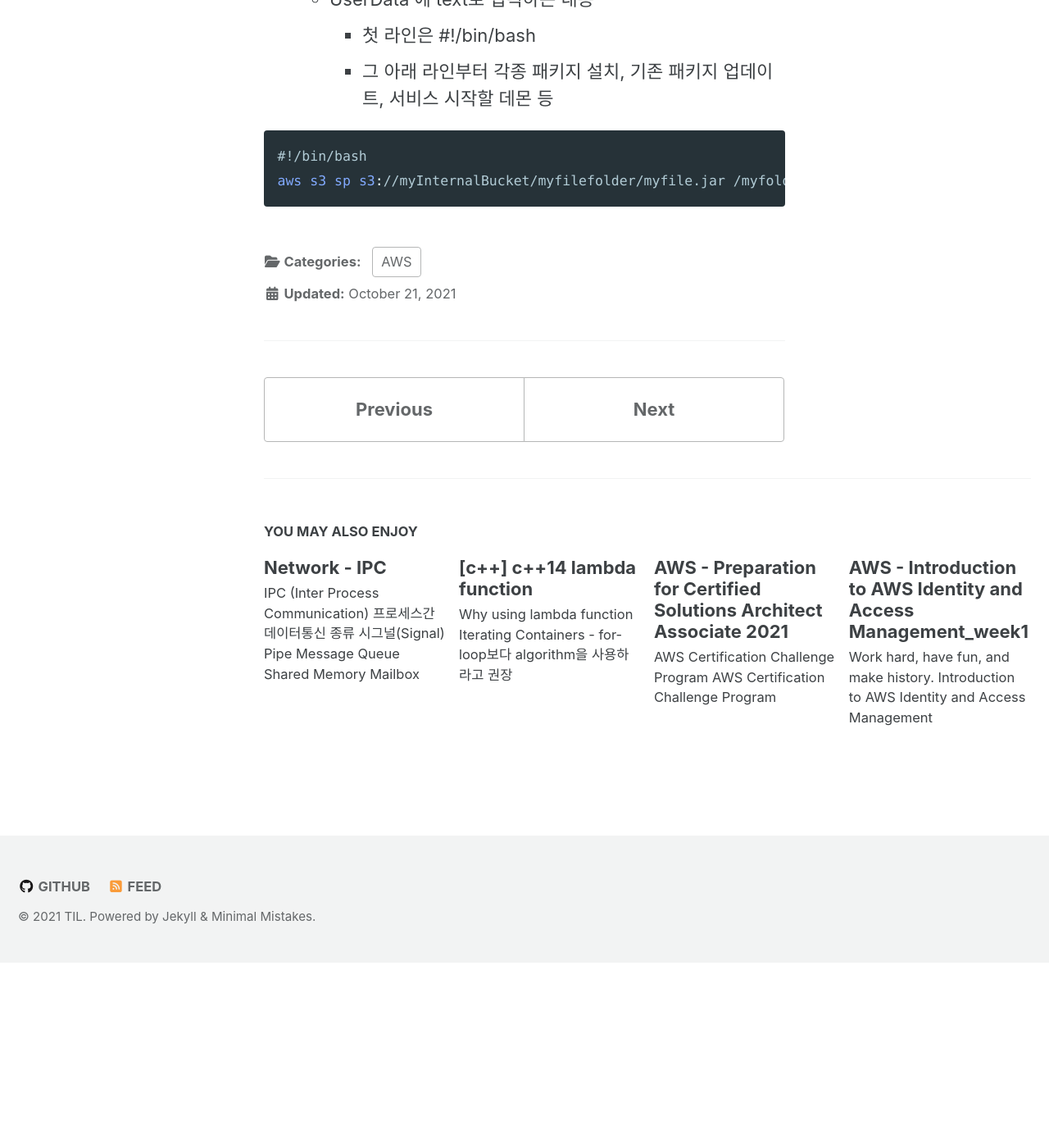
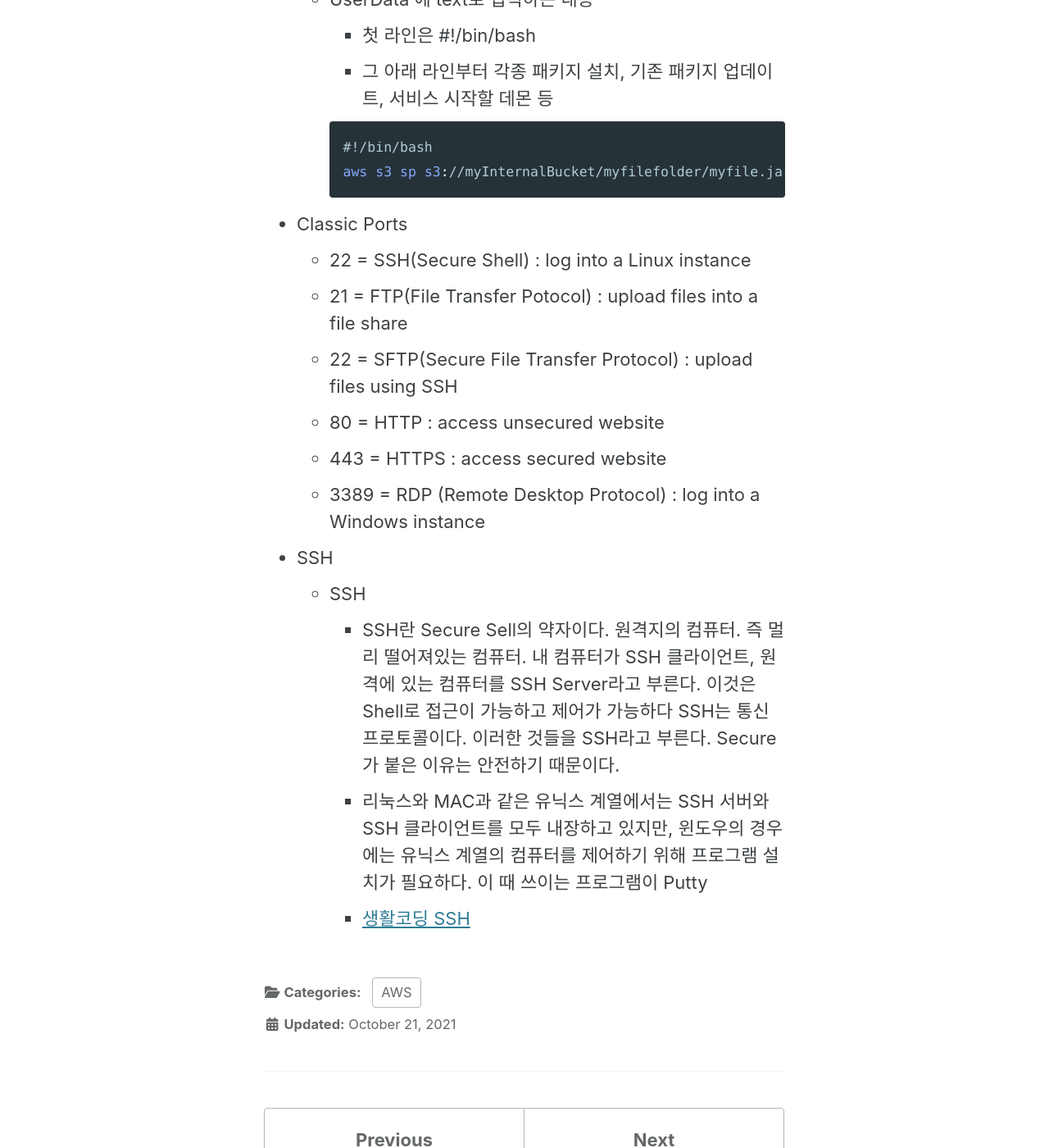
Before and after one commit to sujinsjlee/TIL, a Jekyll site: the page built from _posts/2021-10-21-Aws_ultimate_SAA.md, in a window 1280 px wide and 1400 px high, scrolled down 3306 px. Shown: the whole window at 82% size. Built offline with Jekyll 4.4.1, drawn with Linux system fonts in a browser that asks for light colours; cached includes are drawn as plain includes; nearby versions of some CDN libraries; before the commit the page ends 4480 px from its top, so only the background shows below that.

Commit message:
[aws] EC2 ssh

````diff
--- a/_posts/2021-10-21-Aws_ultimate_SAA.md
+++ b/_posts/2021-10-21-Aws_ultimate_SAA.md
@@ -66,7 +66,21 @@ tags:
     - 첫 라인은 #!/bin/bash
     - 그 아래 라인부터 각종 패키지  설치, 기존 패키지 업데이트, 서비스 시작할 데몬 등
 
-```js
-#!/bin/bash
-aws s3 sp s3://myInternalBucket/myfilefolder/myfile.jar /myfolder
-```
+    ```js
+    #!/bin/bash
+    aws s3 sp s3://myInternalBucket/myfilefolder/myfile.jar /myfolder
+    ```
+
+- Classic Ports
+  - 22 = SSH(Secure Shell) : log into a Linux instance
+  - 21 = FTP(File Transfer Potocol) : upload files into a file share
+  - 22 = SFTP(Secure File Transfer Protocol) : upload files using SSH
+  - 80 = HTTP : access unsecured website
+  - 443 = HTTPS : access secured website
+  - 3389 = RDP (Remote Desktop Protocol) : log into a Windows instance
+
+- SSH
+  - SSH
+    - SSH란 Secure Sell의 약자이다. 원격지의 컴퓨터. 즉 멀리 떨어져있는 컴퓨터. 내 컴퓨터가 SSH 클라이언트, 원격에 있는 컴퓨터를 SSH Server라고 부른다. 이것은 Shell로 접근이 가능하고 제어가 가능하다 SSH는 통신 프로토콜이다. 이러한 것들을 SSH라고 부른다. Secure가 붙은 이유는 안전하기 때문이다.
+    - 리눅스와 MAC과 같은 유닉스 계열에서는 SSH 서버와 SSH 클라이언트를 모두 내장하고 있지만, 윈도우의 경우에는 유닉스 계열의 컴퓨터를 제어하기 위해 프로그램 설치가 필요하다. 이 때 쓰이는 프로그램이 Putty
+    - [생활코딩 SSH](https://opentutorials.org/module/432/3738)
````
